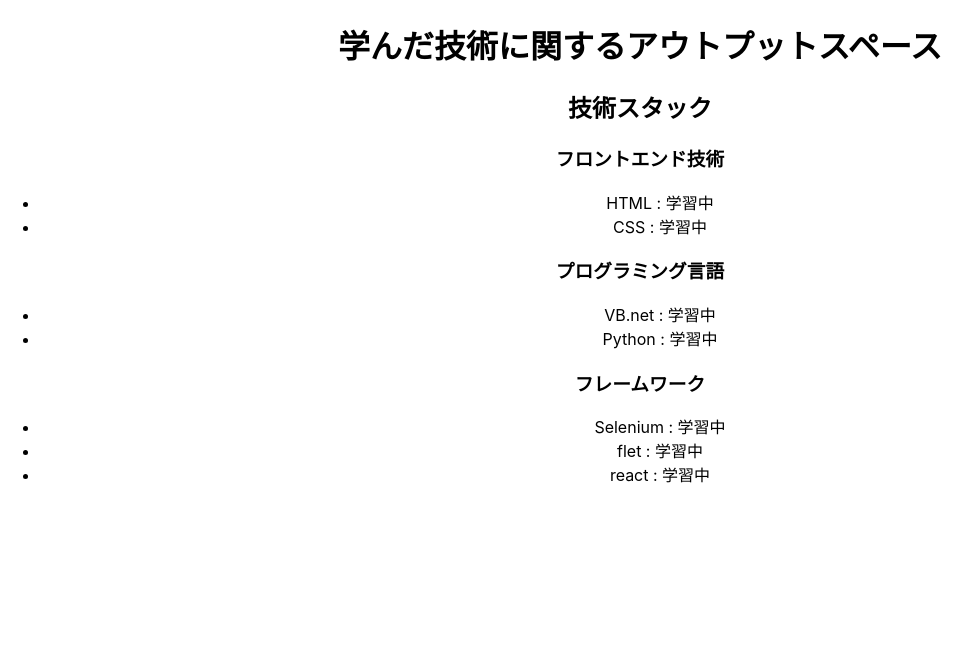
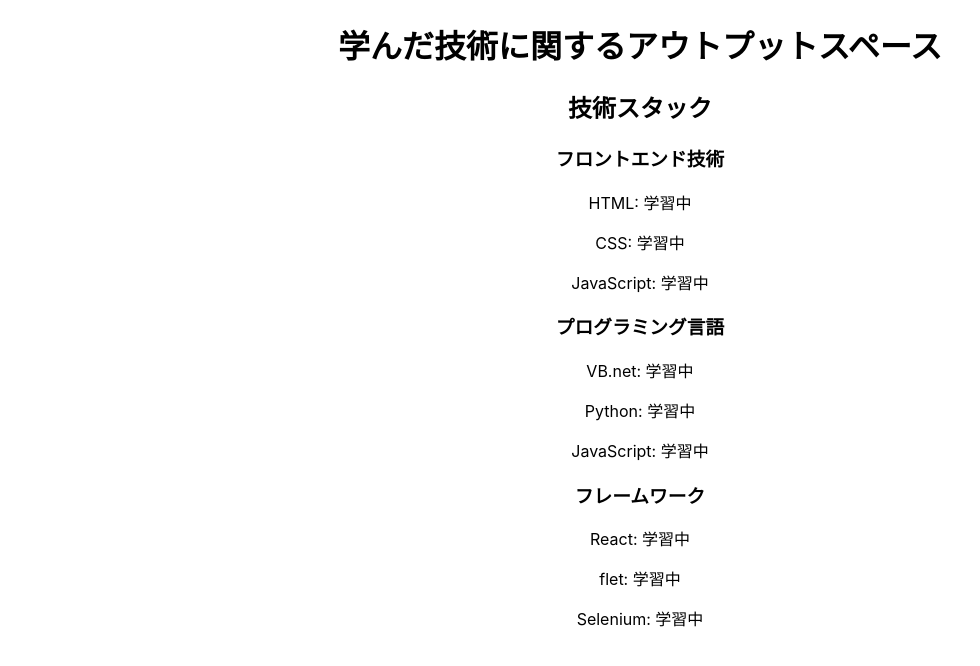
Before and after one commit to Yuki-Hidaka/Yuki-Hidaka.github.io, a React (Create React App) app in the folder my-app/: page / in a window 1280 px wide. Shown: the top 666 px of the page, without its empty margins (0-980 px from the left). Built offline with nearby package versions, Linux system fonts and the light colour scheme.

Commit message:
build update

```diff
--- a/my-app/src/App.js
+++ b/my-app/src/App.js
@@ -2,26 +2,87 @@
 import './App.css';
 
 function App() {
+
+  const frontEndTechs = [
+    {
+      name: 'HTML',
+      description: '学習中',
+    },
+    {
+      name: 'CSS',
+      description: '学習中',
+    },
+    {
+      name: 'JavaScript',
+      description: '学習中',
+    },
+  ];
+
+  const programingTechs = [
+    {
+      name: 'VB.net',
+      description: '学習中',
+    },
+    {
+      name: 'Python',
+      description: '学習中',
+    },
+    {
+      name: 'JavaScript',
+      description: '学習中',
+    },
+  ];
+
+  const frameworkTechs = [
+    {
+      name: 'React',
+      description: '学習中',
+    },
+    {
+      name: 'flet',
+      description: '学習中',
+    },
+    {
+      name: 'Selenium',
+      description: '学習中',
+    },
+  ];
+
   return (
     <div className="App">
+
       <h1>学んだ技術に関するアウトプットスペース</h1>
       <h2>技術スタック</h2>
       <h3>フロントエンド技術</h3>
-  <ul>
-    <li>HTML : 学習中</li>
-    <li>CSS : 学習中</li>
-  </ul>
+
+      <div className="feTech-list">
+        {frontEndTechs.map((tech, index) => (
+        <div key={index} className="feTech-item">
+          <p>{tech.name}: {tech.description}</p>
+        </div>
+        ))}
+      </div>
+
       <h3>プログラミング言語</h3>
-  <ul>
-    <li>VB.net : 学習中</li>
-    <li>Python : 学習中</li>
-  </ul>
+
+      <div className="pgTech-list">
+        {programingTechs.map((tech, index) => (
+        <div key={index} className="pgTech-item">
+          <p>{tech.name}: {tech.description}</p>
+        </div>
+        ))}
+      </div>
+
       <h3>フレームワーク</h3>
-  <ul>
-    <li>Selenium : 学習中</li>
-    <li>flet : 学習中</li>
-    <li>react : 学習中</li>
-  </ul>
+
+      <div className="fwTech-list">
+        {frameworkTechs.map((tech, index) => (
+        <div key={index} className="fwTech-item">
+          <p>{tech.name}: {tech.description}</p>
+        </div>
+        ))}
+      </div>
+
     </div>
   );
 }
```
Also changed, not shown: 7 other files (tests, documents, lock files or other folders). Lines whose indentation alone changed are shown as unchanged.
